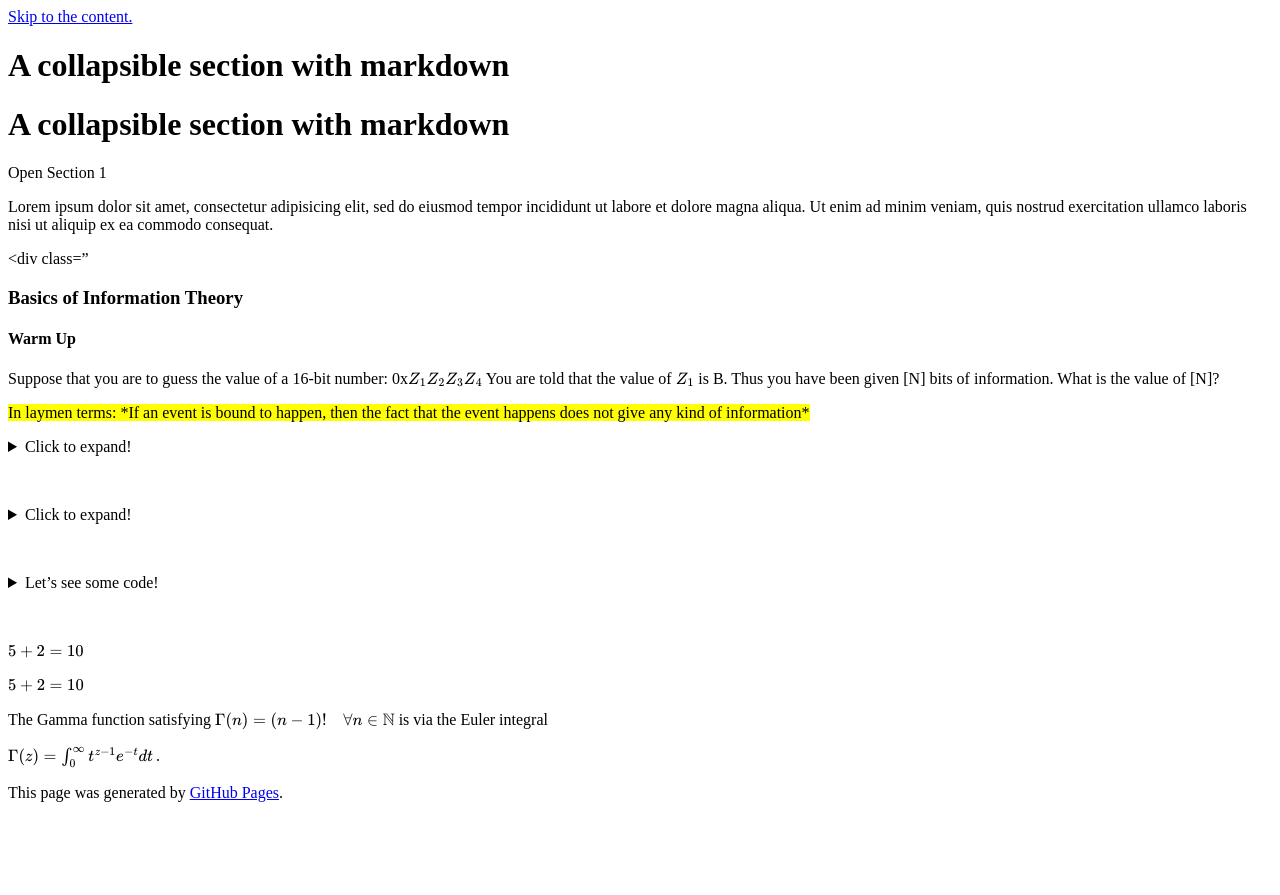
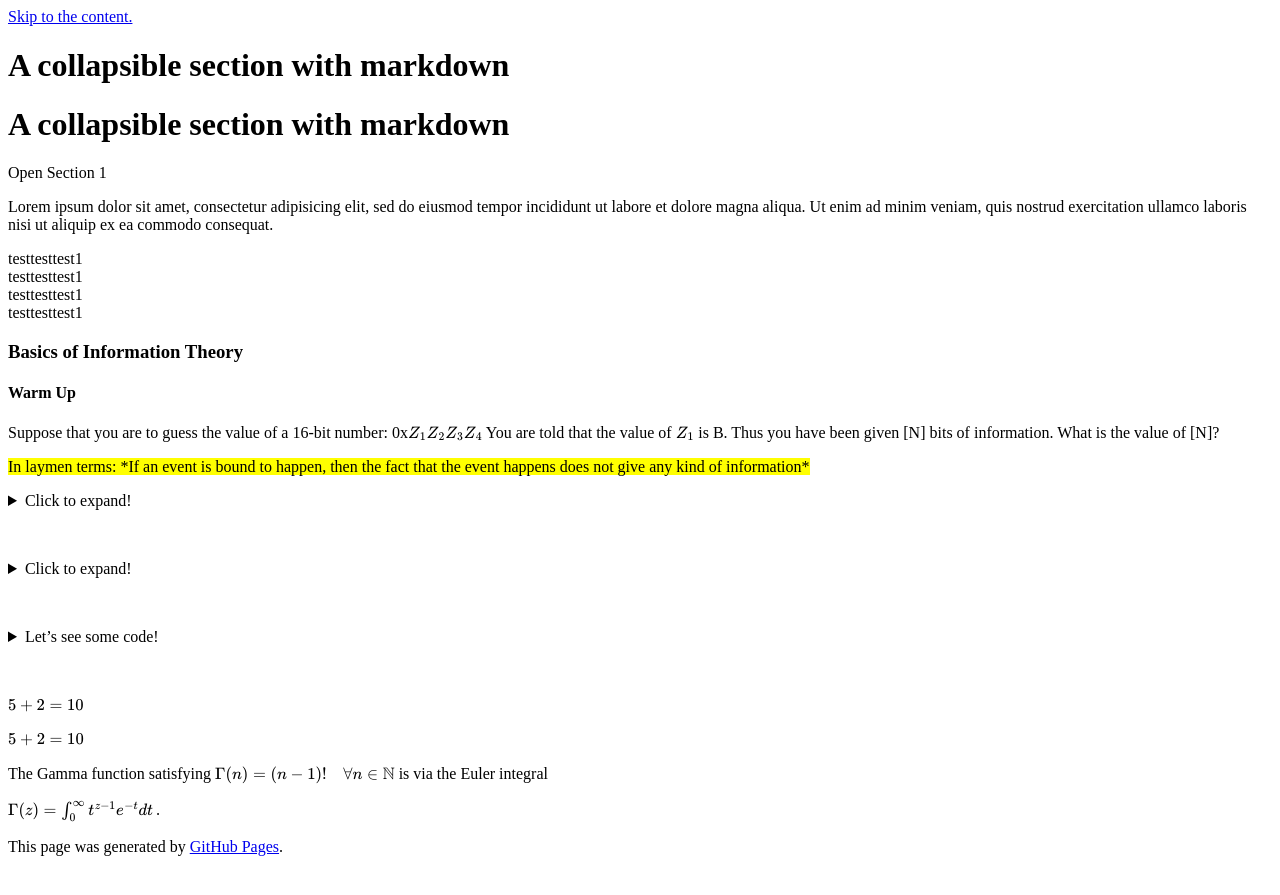
Before and after one commit to natalieagus/natalieagus.github.io, a Jekyll site: the page built from notes.md, in a window 1280 px wide. Shown: the top 895 px of the page. Built offline with Jekyll 4.4.1, drawn with Linux system fonts in a browser that asks for light colours; our own code applies the rules of GitHub Pages for plain Markdown files; formulas are drawn with MathJax 3; a script that is not in the unit is left out; the repository's description, which GitHub fills in, is left out; some of the changed lines change nothing that is shown.

Commit message:
notes.md updated from https://stackedit.io/

```diff
--- a/notes.md
+++ b/notes.md
@@ -7,7 +7,13 @@
   <p>Lorem ipsum dolor sit amet, consectetur adipisicing elit, sed do eiusmod tempor incididunt ut labore et dolore magna aliqua. Ut enim ad minim veniam, quis nostrud exercitation ullamco laboris nisi ut aliquip ex ea commodo consequat.</p>
 </div>
 
-<div class="
+<div class="redborder"> testtesttest1</div>
+
+<div class="blueborder"> testtesttest1</div>
+
+<div class="bluebox"> testtesttest1</div>
+
+<div class="orangebox"> testtesttest1</div>
 ### Basics of Information Theory
 
 
@@ -81,8 +87,8 @@
 \Gamma(z) = \int_0^\infty t^{z-1}e^{-t}dt\,.
 $$
 <!--stackedit_data:
-eyJoaXN0b3J5IjpbMTcyNTI1MzgxOSwtMTAyMzY1MjQ4NSwtOT
-g3MTYwNzAwLDE1ODAzNTI1ODAsLTE1NjU0NDc0LC0xNTY1NDQ3
-NCwtMTA3MzAzMzU5NiwtMTUwNzI0NjYyMywyNDIzNDQ0NCwtMT
-YzODA4NjUzMV19
+eyJoaXN0b3J5IjpbLTE0MDg2NzI0MjYsLTEwMjM2NTI0ODUsLT
+k4NzE2MDcwMCwxNTgwMzUyNTgwLC0xNTY1NDQ3NCwtMTU2NTQ0
+NzQsLTEwNzMwMzM1OTYsLTE1MDcyNDY2MjMsMjQyMzQ0NDQsLT
+E2MzgwODY1MzFdfQ==
 -->
```
